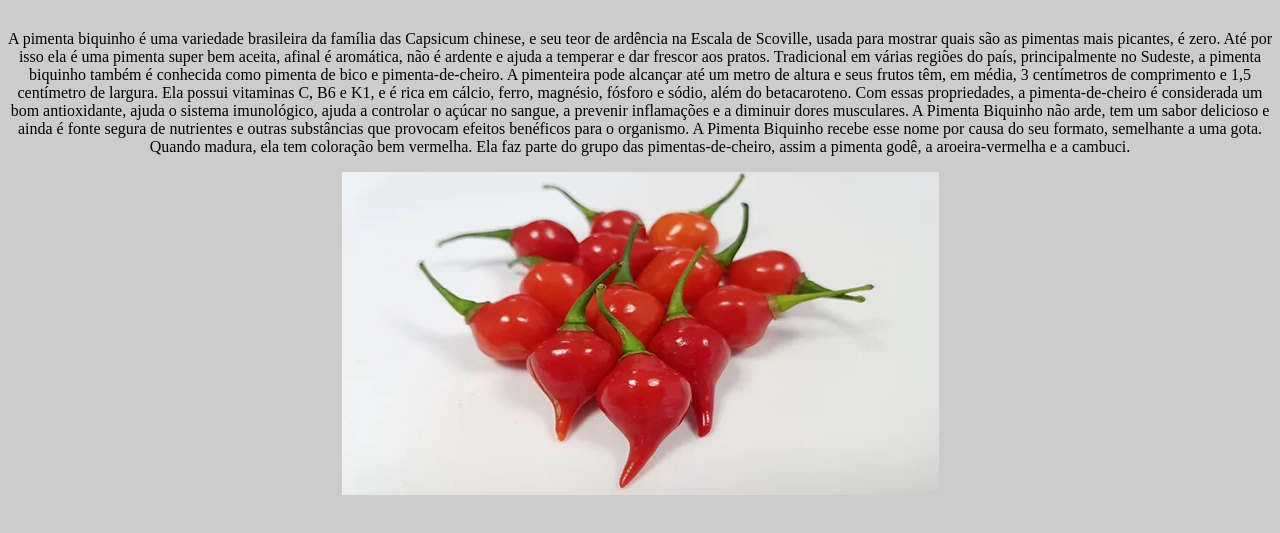
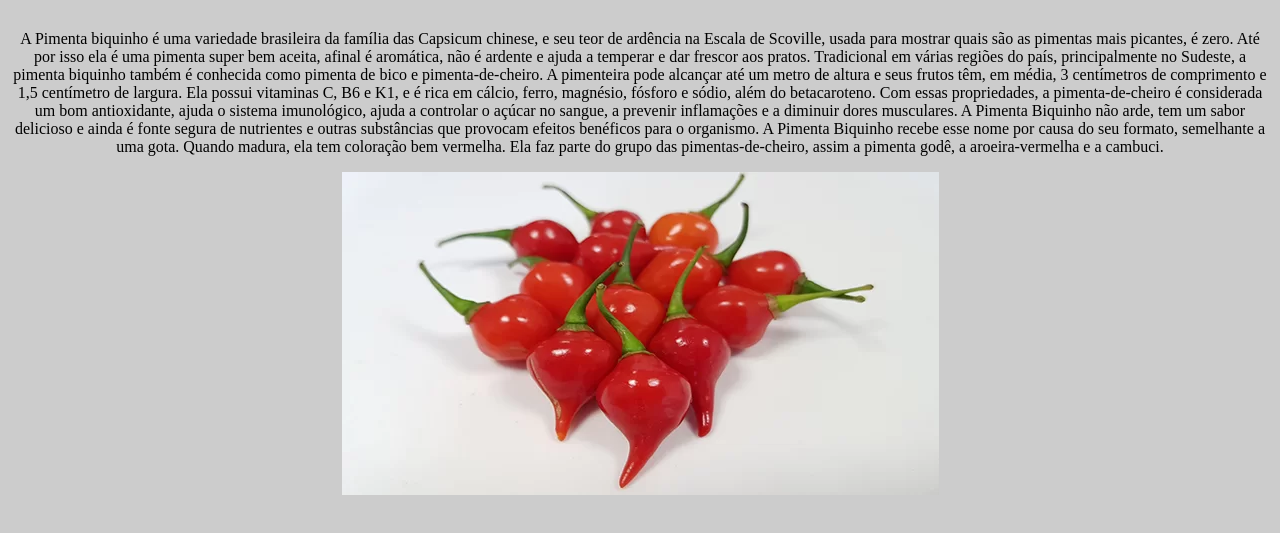
Before and after one commit to Paulohns11/site_2D, a plain HTML site: page index.html in a window 1280 px wide. Shown: the part 95-628 px from the top of the page. Drawn offline with Linux system fonts and the light colour scheme.

Commit message:
PAULOLINDO

```diff
--- a/index.html
+++ b/index.html
@@ -11,7 +11,7 @@
     <center>
         <h1>Pimenta Biquinho</h1>
         <p>
-                           A pimenta biquinho é uma variedade brasileira da família das Capsicum chinese, e seu teor de ardência na Escala de Scoville, usada para mostrar quais são as pimentas mais picantes, é zero. Até por isso ela é uma pimenta super bem aceita, afinal é aromática, não é ardente e ajuda a temperar e dar frescor aos pratos.
+                           A Pimenta biquinho é uma variedade brasileira da família das Capsicum chinese, e seu teor de ardência na Escala de Scoville, usada para mostrar quais são as pimentas mais picantes, é zero. Até por isso ela é uma pimenta super bem aceita, afinal é aromática, não é ardente e ajuda a temperar e dar frescor aos pratos.
 
             Tradicional em várias regiões do país, principalmente no Sudeste, a pimenta biquinho também é conhecida como pimenta de bico e pimenta-de-cheiro. A pimenteira pode alcançar até um metro de altura e seus frutos têm, em média, 3 centímetros de comprimento e 1,5 centímetro de largura.
             Ela possui vitaminas C, B6 e K1, e é rica em cálcio, ferro, magnésio, fósforo e sódio, além do betacaroteno. Com essas propriedades, a pimenta-de-cheiro é considerada um bom antioxidante, ajuda o sistema imunológico, ajuda a controlar o açúcar no sangue, a prevenir inflamações e a diminuir dores musculares.
```
